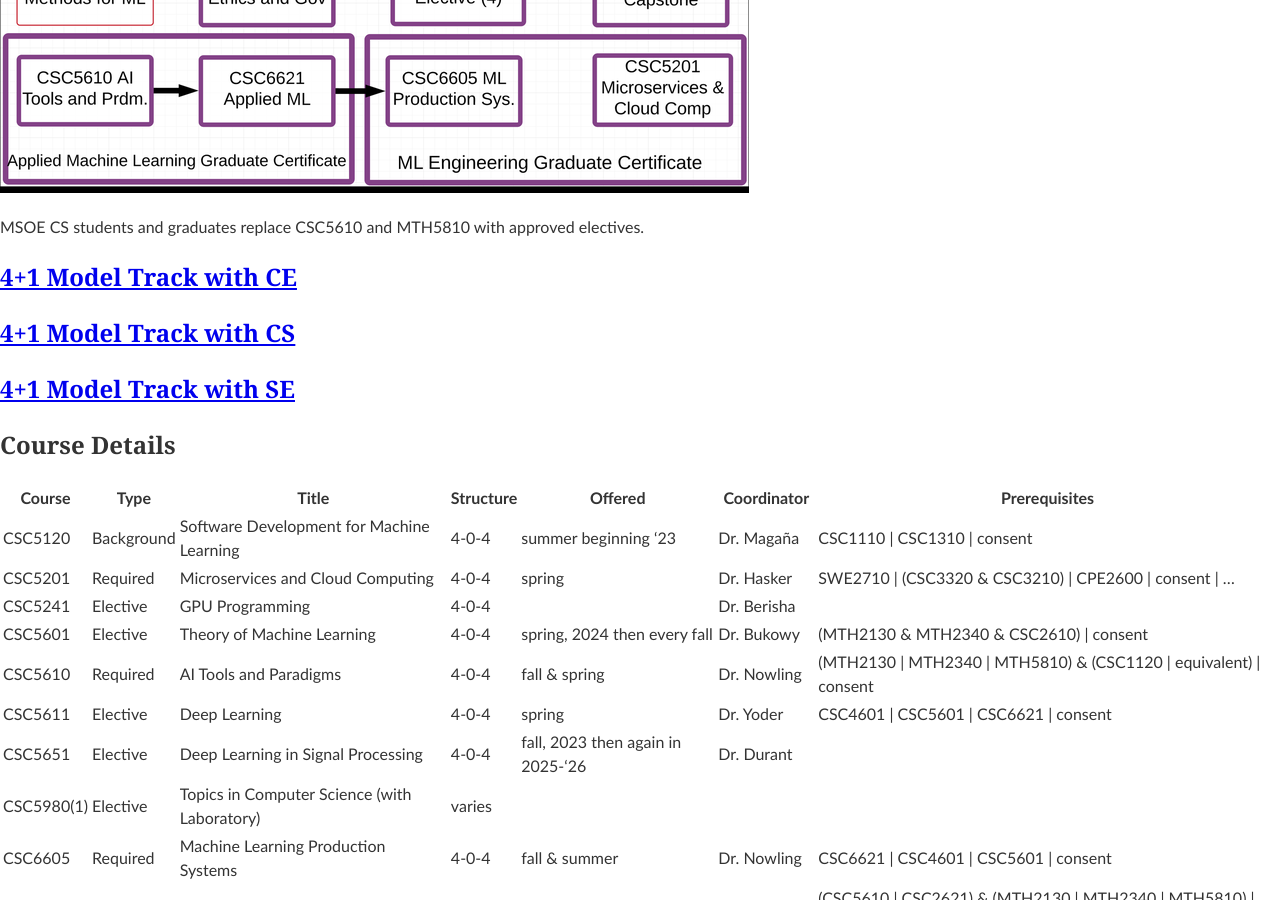
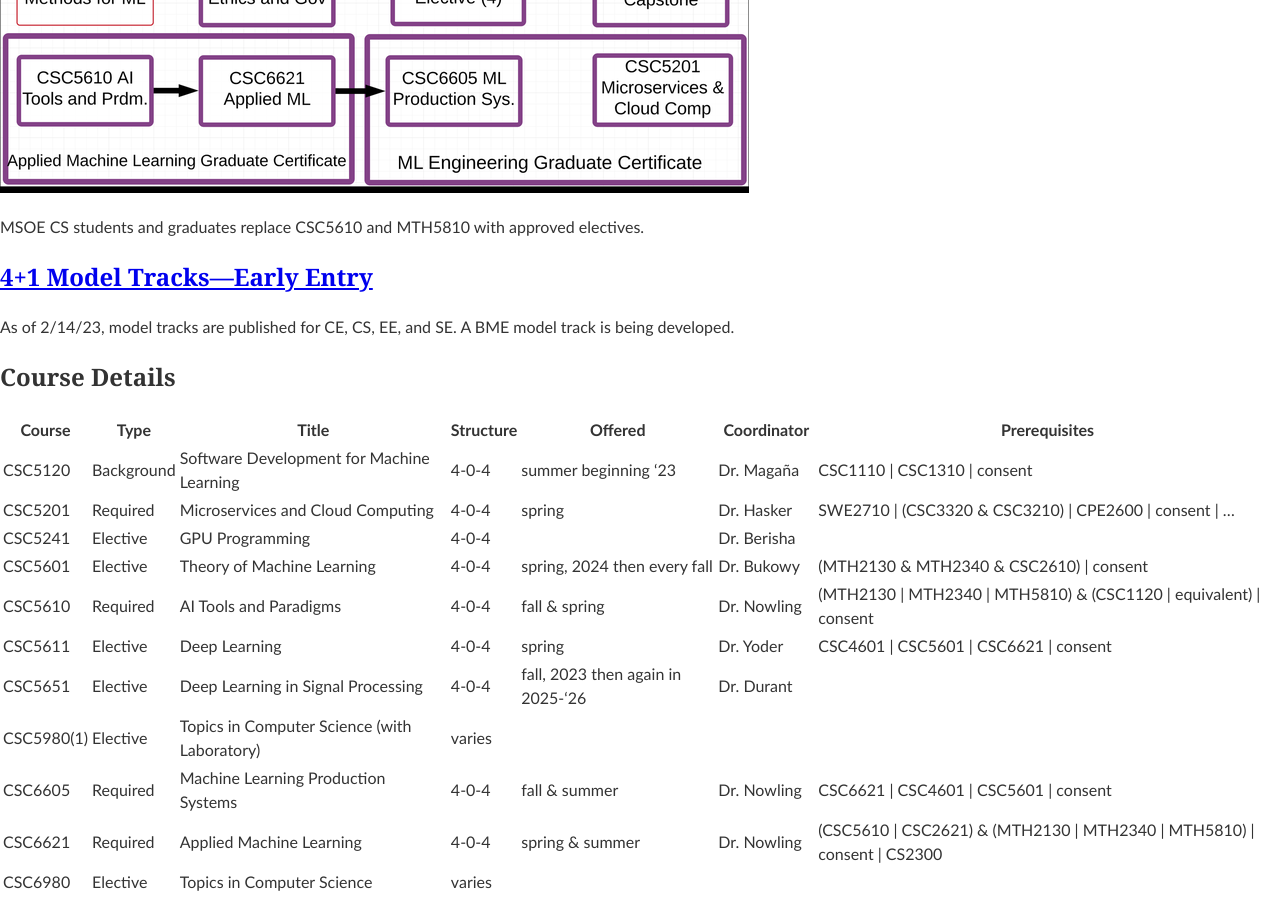
Before and after one commit to edurant/edurant.github.io, a Jekyll site: the page built from advising/msml.md, in a window 1280 px wide and 900 px high, scrolled down 1836 px. Built offline with Jekyll 4.4.1, drawn with Linux system fonts in a browser that asks for light colours; our own code applies the rules of GitHub Pages for plain Markdown files.

Commit message:
MSML: Update link/note for 4+1 model tracks site

```diff
--- a/advising/msml.md
+++ b/advising/msml.md
@@ -64,11 +64,9 @@
 
 MSOE CS students and graduates replace CSC5610 and MTH5810 with approved electives.
 
-## [4+1 Model Track with CE](https://csse.msoe.us/ceml/)
+## [4+1 Model Tracks—Early Entry](https://csse.msoe.us/mlms/)
 
-## [4+1 Model Track with CS](https://csse.msoe.us/csc/earlyentry/)
-
-## [4+1 Model Track with SE](https://csse.msoe.us/swe/earlyentry/)
+As of 2/14/23, model tracks are published for CE, CS, EE, and SE. A BME model track is being developed.
 
 # Course Details
 
```
